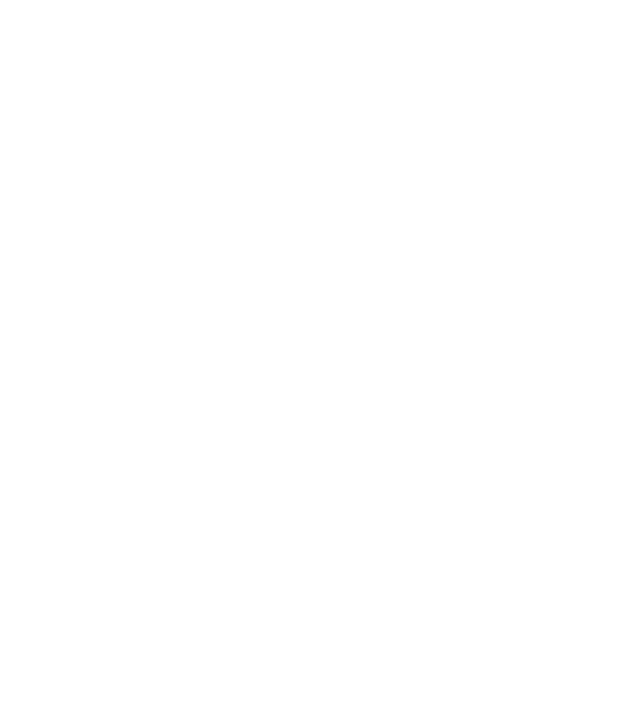
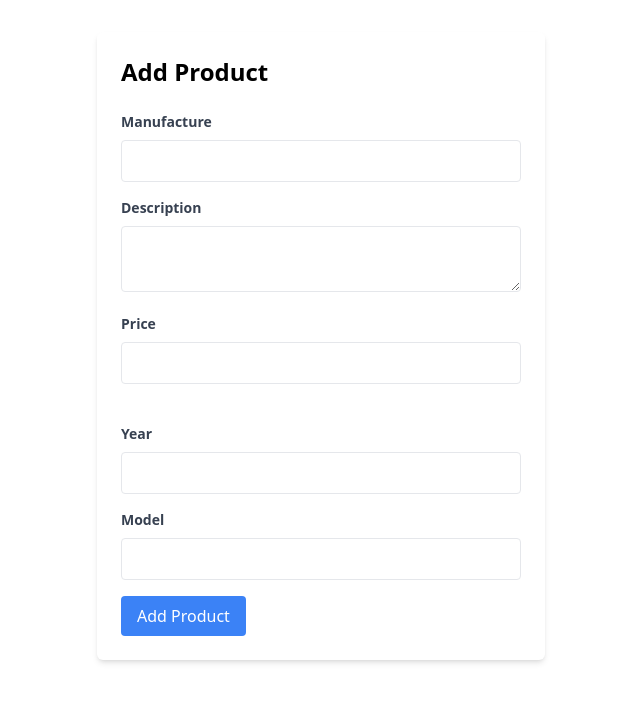
Before and after one commit to shameemGit19/biddingProjectFrontend, a React (Vite) app: page /sell in a window 1280 px wide. Shown: the top 702 px of the page, without its empty margins (319-959 px from the left). Built offline with nearby package versions, Linux system fonts and the light colour scheme.

Commit message:
twilio completed successfully

```diff
--- a/package.json
+++ b/package.json
@@ -17,7 +17,7 @@
     "react": "^18.2.0",
     "react-dom": "^18.2.0",
     "react-router": "^6.22.0",
-    "react-router-dom": "^6.22.0"
+    "react-router-dom": "^6.22.1"
   },
   "devDependencies": {
     "@types/react": "^18.2.43",
--- a/src/pages/Home.jsx
+++ b/src/pages/Home.jsx
@@ -1,10 +1,33 @@
 import React,{useState} from 'react'
+import img from '../assets/images/3847ca10f34ff57908c755524866f8d4.jpg'
+import { NavLink, useNavigate } from 'react-router-dom'
 
 
 function Home() {
+  const navigate  = useNavigate()
   return (
     <div>
+      <div className='w-screen h-screen bg-cover  ' style={{backgroundImage:(`url(${img})`)}}>
+        <div>
+        <nav className='w-full flex  gap-5 text-white font-semibold justify-between p-10'>
+          <li className='list-none hover:text-red-500'>
+          <NavLink>Profile</NavLink>
+          </li>
+         <li className='text-black list-none hover:text-red-500'>
+         <NavLink>Logout</NavLink>
+         </li>
 
+
+        </nav>
+        </div>
+      <p className='flex justify-center text-red-400 p-32 text-6xl font-bold'>What would you like to do ?</p>
+      <div>
+        <nav className='text-red-700 text-5xl font-bold gap-20 flex justify-center'>
+          <button className=' hover:text-black' onClick={()=>{navigate('/buy')}}>Buy</button>
+          <button className=' hover:text-black' onClick={()=>{navigate('/sell')}}>Sell</button>
+        </nav>
+      </div>
+      </div>
     </div>
   )
 }
--- a/src/pages/ResetPassword.jsx
+++ b/src/pages/ResetPassword.jsx
@@ -5,6 +5,7 @@ import axios from 'axios'
 
 function ResetPassword() {
     const [Phone,setPhone] = useState("")
+    const [error,setError] = useState('')
     // const [otp,setOtp] = useState('')
     // const [password,setPassword] = useState('')
 
@@ -12,40 +13,30 @@ function ResetPassword() {
         e.preventDefault()
 
         try {
-            const res = await axios.post("http://localhost:4000/sendotp",Phone)
+            const response = await axios.post('http://localhost:4000/user/sendotp',{Phone})
             console.log(Phone);
-            res.status(200).json({message:'otp send successfully'})
-        } catch (error) {
-            res.status(400).json({message:'failed to send otp '})
+            if(response.data.message){
+              setError(response.data.message)
+            }
+       } catch (error) {
+        if(error.response && error.response.data.error){
+          setError(error.response.data.error);
+        }
         }
     }
-    async function submit(e){
-        e.preventDefault()
-      console.log(Phone)
 
-      try{
-        const response = axios.post('http://localhost:4000/user/Forgot',{
-          Phone
-        })
-
-      }catch(error){
-        console.log('error  has been occured',error)
-      }
-
-    }
   return (
     <div>
        <div className='flex justify-center bg-gray-900'>
         <div className='w-screen h-screen bg-cover flex justify-center items-center' style={{backgroundImage:(`url(${img4})`)}} >
-        <form onSubmit={handleOtp} className='w-[400px] h-[490px] bg-black opacity-60 rounded-lg flex flex-col   justify-center items-center gap-y-10 '>
-          {/* <h1 className='text-white font-bold'>Forgot Password ?</h1> */}
-          <input className='w-80 h-12 placeholder:text-center rounded-lg' value={Phone} onChange={(e)=>(setPhone(e.target.value))} type="text" placeholder='Enter your Phone number' />
-          {/* <input type="text " placeholder='Enter OTP' onChange={(e)=>(setOtp(e.target.value))} className='rounded-lg w-80 h-12 placeholder:text-center' />
-          <input type="text" placeholder='Set new password' onChange={(e)=>(setPassword(e.target.value))} className='rounded-lg w-80 h-12 placeholder:text-center'/>
-          <input type="text" className='w-80 rounded-lg h-12 placeholder:text-center' placeholder='Confirm new password' /> */}
+        <form onSubmit={handleOtp} action='post' className='w-[400px] h-[490px] bg-black opacity-60 rounded-lg flex flex-col   justify-center items-center gap-y-10 '>
+
+          <input className='w-80 h-12 placeholder:text-center rounded-lg' onChange={(e)=>(setPhone(e.target.value))} type="number" placeholder='Enter your Phone number' />
+
           <button type='submit' className='bg-white w-32 h-10 rounded-lg font-bold' >Send OTP</button>
           <input type="text" placeholder='Enter OTP'  className='rounded-lg w-80 h-12 placeholder:text-center'/>
-          <button onClick={handleOtp} className='bg-white w-32 h-10 rounded-lg font-bold' >Submit</button>
+          <p className=' flex justify-center text-red-500'>{error}</p>
+          <button type='button' className='bg-white w-32 h-10 rounded-lg font-bold' >Submit</button>
         </form>
 
       </div>
--- a/src/pages/Signup.jsx
+++ b/src/pages/Signup.jsx
@@ -10,18 +10,18 @@ import axios from 'axios'
 function signUp() {
 
   const [username,setUsername] = useState("")
-  const [email,setEmail] = useState('')
+  const [phone,setPhone] = useState('')
   const [password,setPassword] = useState('')
   const [confirmPassword,setconfirmPassword] = useState('')
 
   async function submit(e){
-    console.log(username,email,password,confirmPassword)
+    console.log(username,phone,password,confirmPassword)
     e.preventDefault()
 
     try{
       const response = axios.post('http://localhost:4000/user/signup',{
         username,
-        email,
+        phone,
         password
       })
 
@@ -36,7 +36,7 @@ function signUp() {
         <form onSubmit={submit} className='w-[400px] h-[500px] bg-black opacity-70 flex flex-col rounded-lg  justify-center items-center gap-y-10 '>
           <h1 className='text-white text-3xl mt-3'><b>Sign Up</b></h1>
           <input className='w-80 h-12 placeholder:text-center text-center rounded-lg' onChange={(e)=>(setUsername(e.target.value))} required type="text" placeholder='Enter your Username' />
-          <input className='w-80 h-12 placeholder:text-center text-center rounded-lg' onChange={(e)=>(setEmail(e.target.value))} required type="email" placeholder='Enter your email' />
+          <input className='w-80 h-12 placeholder:text-center text-center rounded-lg' onChange={(e)=>(setPhone(e.target.value))} required type="number" placeholder='Enter your phone number' />
           <input type="password " placeholder='Enter new password ' onChange={(e)=>(setPassword(e.target.value))} required className='w-80 h-12 placeholder:text-center text-center rounded-lg' />
           <input type="password" placeholder='Confirm new password' onChange={(e)=>(setconfirmPassword(e.target.value))} className='w-80 h-12 placeholder:text-center text-center rounded-lg' />
           <button type='submit' className='bg-white  w-32 h-10 rounded-lg font-bold'>Submit</button>
--- /dev/null
+++ b/src/pages/UserBuy.jsx
@@ -0,0 +1,42 @@
+import React, { useState } from 'react';
+
+const ProductListPage = () => {
+  const [products, setProducts] = useState([
+    {
+      id: 1,
+      name: 'Product 1',
+      description: 'Description for Product 1',
+      price: '$50.00',
+      year: '2022',
+      model: 'Model A',
+    },
+    {
+      id: 2,
+      name: 'Product 2',
+      description: 'Description for Product 2',
+      price: '$75.00',
+      year: '2021',
+      model: 'Model B',
+    },
+    // Add more products as needed
+  ]);
+
+  return (
+    <div className="container mx-auto mt-8">
+      <h2 className="text-2xl font-bold mb-6">Product List</h2>
+      <div className="grid grid-cols-1 sm:grid-cols-2 md:grid-cols-3 lg:grid-cols-4 gap-6">
+        {products.map((product) => (
+          <div key={product.id} className="bg-white p-6 rounded-md shadow-md">
+            <h3 className="text-lg font-bold mb-2">{product.name}</h3>
+            <p className="text-gray-700 mb-2">{product.description}</p>
+            <p className="text-gray-600">Price: {product.price}</p>
+            <p className="text-gray-600">Year: {product.year}</p>
+            <p className="text-gray-600">Model: {product.model}</p>
+          </div>
+        ))}
+      </div>
+    </div>
+  );
+};
+
+export default ProductListPage;
--- /dev/null
+++ b/src/pages/UserSell.jsx
@@ -0,0 +1,114 @@
+import React, { useState } from 'react';
+
+const ProductAddPage = () => {
+  const [product, setProduct] = useState({
+    manufacture: '',
+    description: '',
+    price: '',
+    year: '',
+    model: '',
+  });
+
+  const handleChange = (e) => {
+    const { product, value } = e.target;
+    setProduct((prevProduct) => ({
+      ...prevProduct,
+      [product]: value,
+    }));
+  };
+
+  const handleSubmit = (e) => {
+    e.preventDefault();
+    // Handle the submission logic (e.g., send data to server)
+    console.log('Product submitted:', product);
+    // Reset the form after submission
+    setProduct({
+      manufacture: '',
+      description: '',
+      price: '',
+      year: '',
+      model: '',
+    });
+  };
+
+  return (
+    <div className="container mx-auto mt-8">
+      <form onSubmit={handleSubmit} className="max-w-md mx-auto bg-white p-6 rounded-md shadow-md">
+        <h2 className="text-2xl font-bold mb-6">Add Product</h2>
+        <div className="mb-4">
+          <label htmlFor="name" className="block text-gray-700 text-sm font-bold mb-2">
+            Manufacture
+          </label>
+          <input
+            type="text"
+            id="name"
+            name="name"
+            value={product.manufacture}
+            onChange={handleChange}
+            className="w-full px-3 py-2 border rounded focus:outline-none focus:border-blue-500"
+          />
+        </div>
+        <div className="mb-4">
+          <label htmlFor="description" className="block text-gray-700 text-sm font-bold mb-2">
+            Description
+          </label>
+          <textarea
+            id="description"
+            name="description"
+            value={product.description}
+            onChange={handleChange}
+            className="w-full px-3 py-2 border rounded focus:outline-none focus:border-blue-500"
+          ></textarea>
+        </div>
+        <div className="mb-4">
+          <label htmlFor="price" className="block text-gray-700 text-sm font-bold mb-2">
+            Price
+          </label>
+          <input
+            type="text"
+            id="price"
+            name="price"
+            // value={product.price}
+            onChange={handleChange}
+            className="w-full px-3 py-2 border rounded focus:outline-none focus:border-blue-500"
+          />
+          <input type="number" name="" id="" />
+        </div>
+        <div className="mb-4">
+          <label htmlFor="year" className="block text-gray-700 text-sm font-bold mb-2">
+            Year
+          </label>
+          <input
+            type="text"
+            id="year"
+            name="year"
+            value={product.year}
+            onChange={handleChange}
+            className="w-full px-3 py-2 border rounded focus:outline-none focus:border-blue-500"
+          />
+        </div>
+        <div className="mb-4">
+          <label htmlFor="model" className="block text-gray-700 text-sm font-bold mb-2">
+            Model
+          </label>
+          <input
+            type="text"
+            id="model"
+            name="model"
+            value={product.model}
+            onChange={handleChange}
+            className="w-full px-3 py-2 border rounded focus:outline-none focus:border-blue-500"
+          />
+        </div>
+        <button
+          type="submit"
+          className="bg-blue-500 text-white px-4 py-2 rounded hover:bg-blue-700 focus:outline-none"
+        >
+          Add Product
+        </button>
+      </form>
+    </div>
+  );
+};
+
+export default ProductAddPage;
--- a/src/router/CommonRouter.jsx
+++ b/src/router/CommonRouter.jsx
@@ -4,6 +4,9 @@ import Signup from '../pages/Signup'
 import Login from '../pages/Login'
 import Forgot from '../pages/Forgot'
 import ResetPassword from '../pages/ResetPassword'
+import Home from '../pages/Home'
+import UserBuy from '../pages/UserBuy'
+import UserSell from '../pages/UserSell'
 function CommonRouter() {
   return (
     <>
@@ -12,6 +15,9 @@ function CommonRouter() {
         <Route path='/login' element={<Login/>}></Route>
         <Route path='/forgot' element={<Forgot/>}></Route>
         <Route path='/reset' element={<ResetPassword/>} ></Route>
+        <Route path='/home' element={<Home/>}></Route>
+        <Route path='/buy' element={<UserBuy/>}></Route>
+        <Route path='/sell' element={<UserSell/>}></Route>
       </Routes>
     </>
   )
```
Also changed, not shown: src/pages/Forgot.jsx (+10 -11 lines), src/pages/Login.jsx (+6 -5 lines), 1 other file (tests, documents, lock files or other folders).
